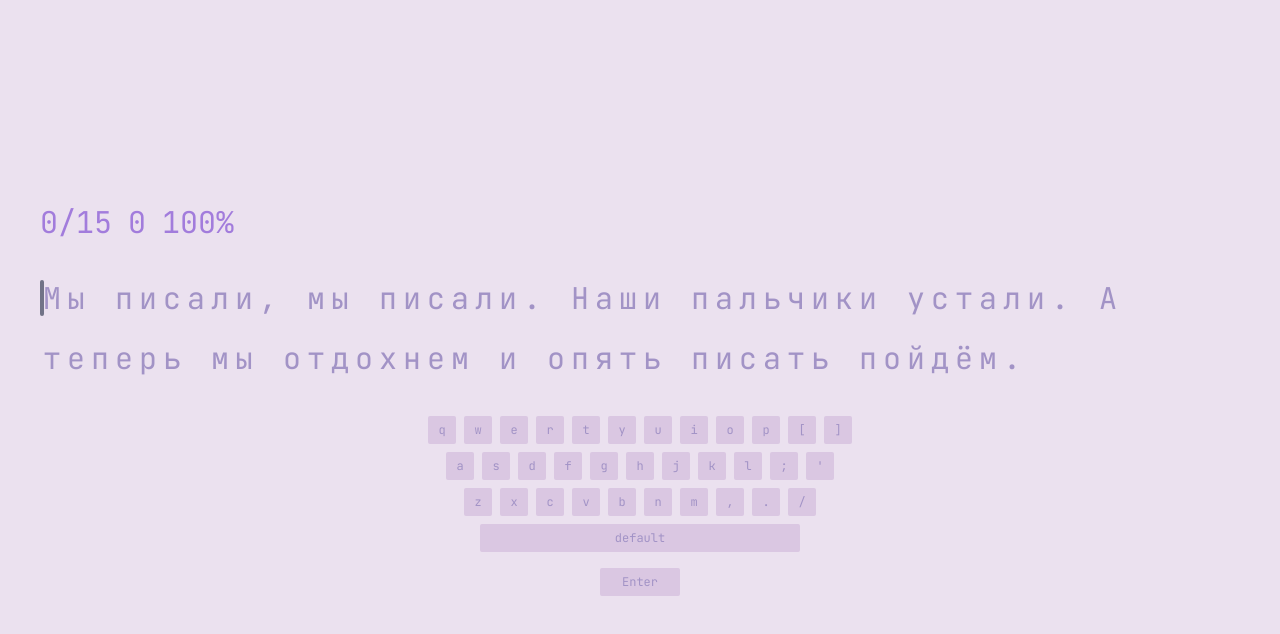
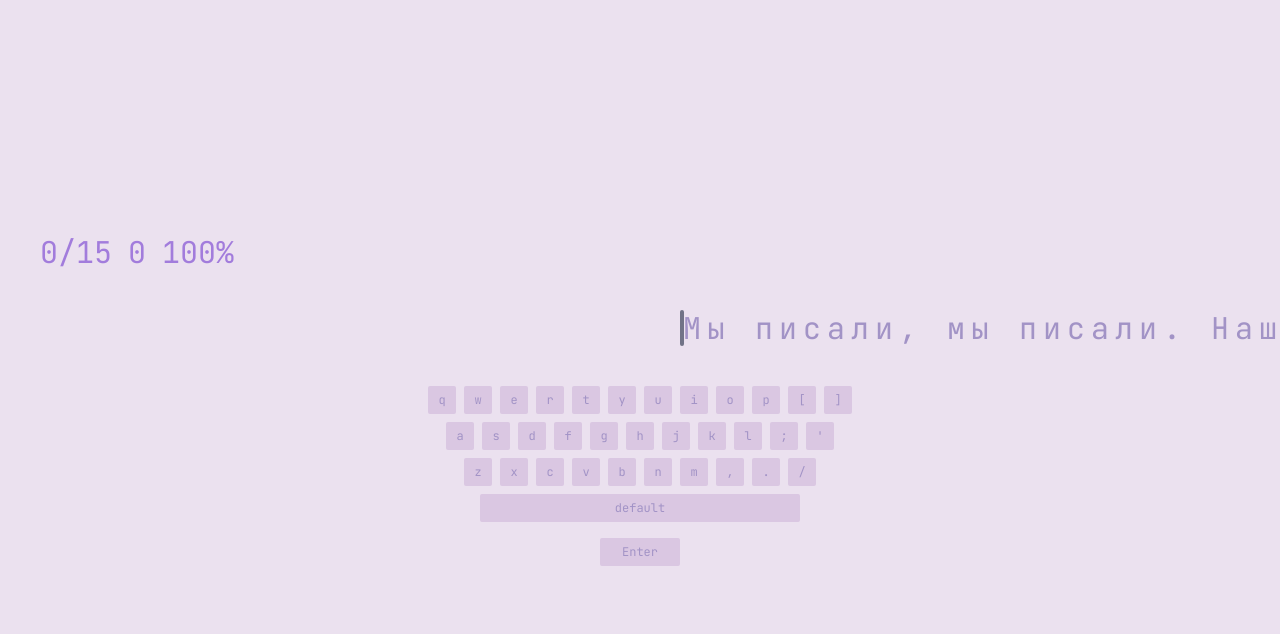
Before and after one commit to kirillmihalych/code-type, a Vue app: page / in a window 1280 px wide. Both pictures are taken after a click on the element 640 px from the left and 328 px from the top of the page. Shown: the top 634 px of the page. Built offline with nearby package versions, Linux system fonts and the light colour scheme; what @tanstack/vue-query would draw is missing.

Commit message:
tape functionality

```diff
--- a/src/App.vue
+++ b/src/App.vue
@@ -16,19 +16,28 @@
       :wpm="displayedWpm"
       :mistakes="mistakes.length"
     />
-    <div class="grid grid-cols-1">
+    <div class="grid grid-cols-1 overflow-hidden">
       <div
         v-show="!isInputFocused"
         class="row-start-1 col-start-1 self-center m-auto text-gray-600 opacity-75"
       >
         Клик здесь для фокуса или нажмите любую кнопку
       </div>
+      <!-- relative row-start-1 col-start-1 whitespace-pre p-10-->
+      <!-- style="width: 200vw" -->
+      <!-- transition-all -->
       <div
         ref="carret-parent"
-        class="relative row-start-1 col-start-1 w-full m-auto p-10 flex flex-wrap gap-6 whitespace-pre"
+        class="w-dvw p-10 flex gap-6 overflow-hidden"
         :class="[isInputFocused ? 'blur-none' : 'blur-sm']"
         @click="setFocus"
       >
+        <!-- :style="{
+          marginLeft: calc(50 % -(tapeMarginLeft + 'px')),
+        }" -->
+        <!-- :style="{
+          marginLeft: tapeMarginLeft === 0 ? 50 + '%' : tapeMarginLeft + 'px',
+        }" -->
         <div
           ref="carret"
           v-show="isInputFocused"
@@ -37,13 +46,19 @@
             width: 4px;
             border-radius: 4px;
             height: 36px;
+            /* top: 50%; */
+            left: calc(50% + 40px);
           "
-          :style="{
+          class="transition-[left,top] motion-reduce:transition-none motion-safe:animate-blink bg-caret"
+        ></div>
+        <!-- :style="{
             left: carretCoordinates.left + 'px',
             top: carretCoordinates.top + 'px',
-          }"
-          class="transition-[left,top] motion-reduce:transition-none motion-safe:animate-blink bg-caret"
-        ></div>
+          }" -->
+        <div
+          class="words-wrapper flex gap-6 transition-all"
+          :style="{ marginLeft: testMarginLeft }"
+        >
           <div
             v-for="(word, i) in wordsQueue"
             ref="words"
@@ -80,6 +95,7 @@
             </span>
             <!-- extra chars -->
           </div>
+        </div>
         <form class="absolute opacity-0" @submit.prevent>
           <input
             ref="input"
@@ -89,6 +105,7 @@
           />
         </form>
       </div>
+    </div>
     <KeymapLayout />
     <div>
       <KeyLayout
@@ -97,7 +114,6 @@
       >
         Enter
       </KeyLayout>
-      </div>
     </div>
   </main>
 </template>
@@ -125,11 +141,15 @@ function defineTotalWordsAmount() {
 }
 const input = useTemplateRef("input");
 const carretParent = useTemplateRef("carret-parent");
-const { left, top } = useElementBounding(carretParent);
+const { left, top, width } = useElementBounding(carretParent);
 
 const carretCoordinates = ref({
   left: 0,
   top: 0,
+});
+const tapeMarginLeft = ref(0);
+const testMarginLeft = computed(() => {
+  return width.value / 2 - tapeMarginLeft.value + "px";
 });
 
 // "Мы писали, мы писали. Наши пальчики устали. А теперь мы отдохнем и опять писать пойдём."
@@ -254,16 +274,22 @@ watchEffect(() => {
   }
 });
 function setCarretCoordinates() {
-  carretCoordinates.value.left =
-    words.value[currentWordIndex.value].getBoundingClientRect().left -
-    left.value;
-  carretCoordinates.value.top =
-    words.value[currentWordIndex.value].getBoundingClientRect().top - top.value;
+  // - [ ] В зависимости от мода classic / tape, координаты должны выставляться по разному
+  //
+  // carretCoordinates.value.left =
+  //   words.value[currentWordIndex.value].getBoundingClientRect().left -
+  //   left.value;
+  // carretCoordinates.value.top =
+  //   words.value[currentWordIndex.value].getBoundingClientRect().top - top.value;
+  tapeMarginLeft.value =
+    (writtenWords.value.join("").split("").length + writtenWords.value.length) *
+    24;
+
+  console.log("coordinates setted");
 }
 
 const isInputGetsBigger = computed(() => {
   const inputGetsBigger = trimmedInput.value.length > trimmedInputLength;
-  // const inputGetsBigger = currentInput.value.length > currentInputLength;
   const inputGetsSmaller = trimmedInput.value.length < trimmedInputLength;
   currentInputLength = currentInput.value.length;
   trimmedInputLength = trimmedInput.value.length;
@@ -310,13 +336,19 @@ watchEffect(() => {
     } else {
       // currentlyAtCharIndex.value += 1;
     }
-    carretCoordinates.value.left += 24;
+    // - [ ] в зависимости от мода classic / tape, происходят разные действия
+    tapeMarginLeft.value += 24;
+    // carretCoordinates.value.left += 24;
   } else if (!isInputGetsBigger.value) {
+    if (trimmedInput.value.length >= 0) {
+      // - [ ] в зависимости от мода classic / tape, происходят разные действия
+      tapeMarginLeft.value -= 24;
+    }
     if (trimmedInput.value.length === 0) {
+      // - [ ] в зависимости от мода classic / tape, происходят разные действия
+      // carretCoordinates.value.left -= 24;
       extraLetters.value = [];
       setCarretCoordinates();
-    } else {
-      carretCoordinates.value.left -= 24;
     }
     if (extraLetters.value.length > 0) {
       extraLetters.value.pop();
@@ -338,9 +370,6 @@ watchEffect(() => {
     writtenWords.value.push(currentWord.value);
     console.log("test ended");
   } else if (isCurrentInputCorrect.value && space.value) {
-    // if (isInputedCharCorrect(currentlyAtCharIndex.value)) {
-    //   currentlyAtCharIndex.value += 1;
-    // }
     writtenWords.value.push(currentWord.value);
     currentInput.value = "";
     currentWordIndex.value += 1;
@@ -356,31 +385,27 @@ onMounted(() => {
 
 <style>
 /*
-ПРОБЛЕМА: статистика
-1) Показывать текущий char, что я должен нажать
-Пример с monkeytype
-1)  - [x] Отображать количество напечатанных слов в формате 1/15 и т.д.
-2)  - [x] Отображать wpm (сделано)
-3)  - [x] Отображать accuracy
-    - [x] Переписать логику конца теста
-4)  - [x] Поставить opacity статистики на 0.75
+=====================
+Что происходит, когда я жму ctrl + backspace
+1) стирается всё слово или до пробела, или знака припинания
+2) то есть инпут будет пустым
+Но инпут пустой ещё, когда я перехожу к другому слову
+3) раньше, когда инпут был пустым, я устанавливал координаты caret в начало слова
 
-ПРОБЛЕМА: shortcuts в приложении
-1) - [x] enter начать новую игру
+теперь у меня caret стоит на месте
+и я должен двинуть его так, чтобы текущее слова встало на caret
+Как?
+1) попробовать посчитать количество символов
 
-ПРОБЛЕМА: стиль
-1)  - [x] Скопировать стиль с monkeytype но изменить цвета для себя
-          Держать в уме, что дальше буду делать themes для приложения
-2) -  [ ] Добавить иконки для статистики и других всех описаний
-3) -  [ ] Сделать светлую и тёмную тему для приложения
 
+=====================
 ПРОБЛЕМА: Геймплей
 1) - [ ] Отображать второй caret, что двигается на постоянной скорости
 Возможны какие-то вопросы по smoot движению. Их я опускаю если не получается.
    - [ ] Наблюдать за поведением кареты на monkeytype и typeracer
    - [ ] Описывать свои предположения о решении и их решение на основе увиденного,
          чтобы понимать, что работает, а что нет
-         и не ходить по кругу
+         и не ходить по кругу.
 
 ПРОБЛЕМА: анимация
 monkeytype > appearance > tape mode
```
Lines whose indentation alone changed are shown as unchanged.
